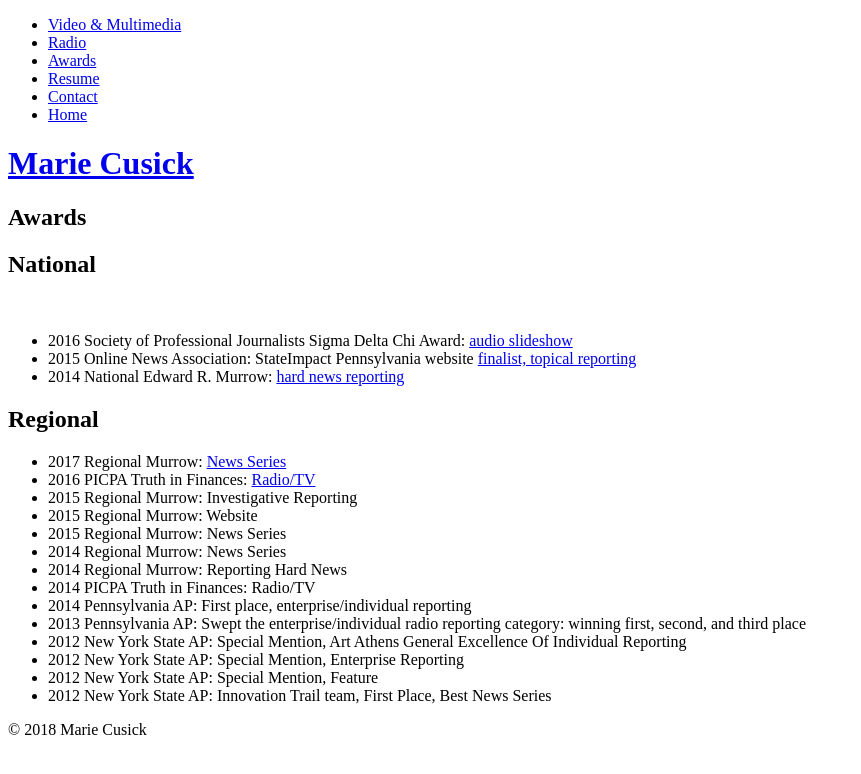
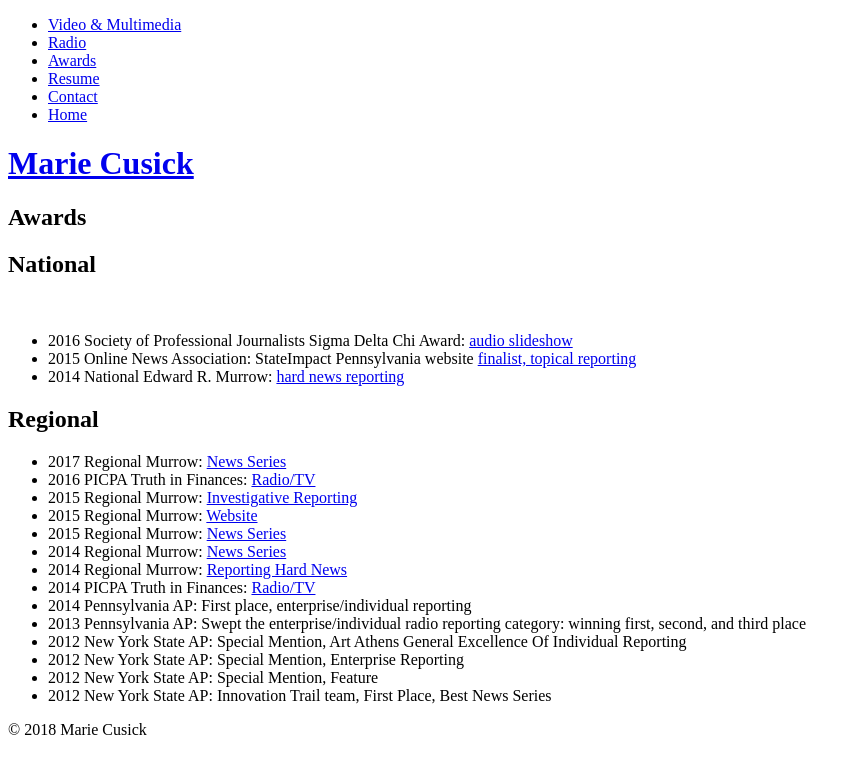
Before and after one commit to mcdotcom/mcdotcom, a Jekyll site: the page built from 04_awards.md, in a window 1280 px wide. Shown: the top 774 px of the page, without its empty margins (0-861 px from the left). Built offline with Jekyll 4.4.1, drawn with Linux system fonts in a browser that asks for light colours; part of the change alters nothing that is shown.

```diff
--- a/04_awards.md
+++ b/04_awards.md
@@ -16,12 +16,12 @@ permalink: /awards/
 
 * 2017 Regional Murrow: [News Series](http://www.witf.org/portfolio/2017/01/series-the-politics-of-environmental-policy.php)
 * 2016 PICPA Truth in Finances: [Radio/TV](https://www.picpa.org/belong-engage/picpa-in-the-news/truth-in-finances-award)&nbsp;
-* 2015 Regional Murrow: Investigative Reporting
-* 2015 Regional Murrow: Website&nbsp;
-* 2015 Regional Murrow: News Series&nbsp;
-* 2014 Regional Murrow: News Series
-* 2014 Regional Murrow: Reporting Hard News
-* 2014 PICPA Truth in Finances: Radio/TV
+* 2015 Regional Murrow: [Investigative Reporting](http://stateimpact.npr.org/pennsylvania/2014/08/11/on-public-land-a-gas-company-takes-private-control/)
+* 2015 Regional Murrow: [Website](http://stateimpact.npr.org/pennsylvania/)&nbsp;
+* 2015 Regional Murrow: [News Series](http://www.sipaturnpike.org/#!home)&nbsp;
+* 2014 Regional Murrow: [News Series](http://www.witf.org/portfolio/2014/01/news-series-entry-shortchanged-the-fight-over-royalities.php)
+* 2014 Regional Murrow: [Reporting Hard News](https://stateimpact.npr.org/pennsylvania/2013/04/29/in-sunbury-drilling-waste-politics-and-a-pile-of-dirt/)
+* 2014 PICPA Truth in Finances: [Radio/TV](http://stateimpact.npr.org/pennsylvania/2013/11/20/royalty-disputes-fuel-anger-over-states-oversight-of-gas-production-data/)
 * 2014 Pennsylvania AP: First place, enterprise/individual reporting
 * 2013 Pennsylvania AP: Swept the enterprise/individual radio reporting category: winning first, second, and third place
 * 2012 New York State AP: Special Mention, Art Athens General Excellence Of Individual Reporting
```
